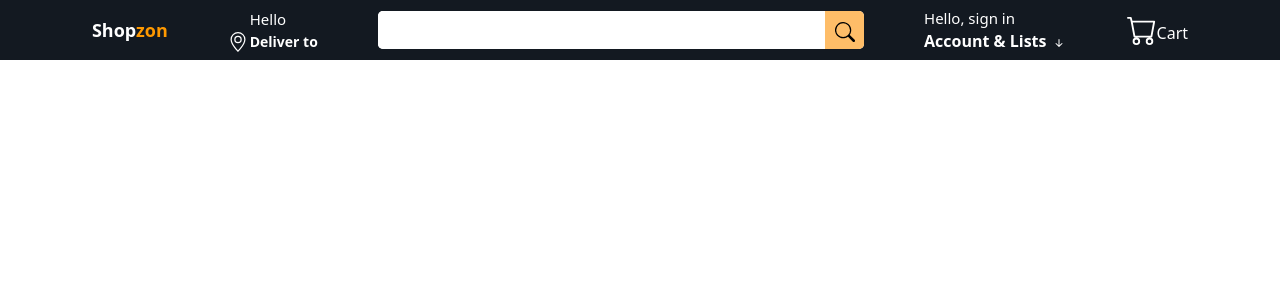
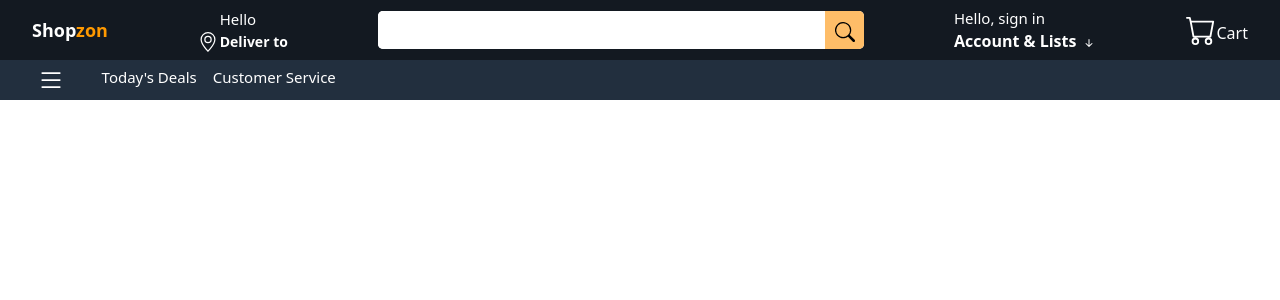
Before and after one commit to mAbdeen9/React-E-Commerce, a React (Create React App) app: page / in a window 1280 px wide. Shown: the top 300 px of the page. Built offline with nearby package versions, Linux system fonts and the light colour scheme; no server answers.

Commit message:
adding second nav header

```diff
--- a/src/components/Header/Header.jsx
+++ b/src/components/Header/Header.jsx
@@ -47,7 +47,6 @@ function Header() {
   return (
     <Fragment>
       {/* -- Start Mobile -- */}
-      <div className={classes.mobile__header}>
       <div
         style={{ display: mobileNavClass }}
         className={classes.mobile__sidenav}
@@ -88,6 +87,7 @@ function Header() {
           <XLg color="white" fontWeight="bold" size="30px" />
         </div>
       </div>
+      <div className={classes.mobile__header}>
         <div className={classes.header__mobile}>
           <div>
             <span onClick={mobileNavHandler} className={classes.mobile__burger}>
@@ -161,6 +161,19 @@ function Header() {
             <Cart color="white" fontSize="30px" /> <span>Cart</span>
           </div>
         </div>
+        <div className={classes.bg__down}>
+          <div>
+            <span onClick={mobileNavHandler} className={classes.mobile__burger}>
+              <List color="white" size={"28px"} />
+            </span>
+          </div>
+          <div>
+            <ul>
+              <li>Today's Deals</li>
+              <li>Customer Service</li>
+            </ul>
+          </div>
+        </div>
       </div>
     </Fragment>
   );
--- a/src/components/Header/Header.module.css
+++ b/src/components/Header/Header.module.css
@@ -188,7 +188,7 @@
   width: 100%;
   height: 60px;
   background-color: #131921;
-  justify-content: space-evenly;
+  justify-content: space-between;
   align-items: center;
   padding: 0 2rem;
 }
@@ -263,12 +263,44 @@
   cursor: pointer;
 }
 
+.bg__down {
+  display: flex;
+  justify-content: flex-start;
+  align-items: center;
+  width: 100%;
+  height: 40px;
+  padding: 0 2rem;
+  color: #ffff;
+  background-color: #222f3e;
+  overflow: hidden;
+}
+
+.bg__down ul {
+  list-style: none;
+  display: flex;
+  justify-content: center;
+  align-items: center;
+  gap: 1rem;
+}
+
+.bg__down ul li {
+  margin-top: 10px;
+  cursor: pointer;
+  font-size: 15px;
+}
+
 @media screen and (min-width: 787px) {
   .mobile__header {
     display: none;
   }
   .bg__header {
     display: block;
+  }
+  .rightbar {
+    width: 30%;
+  }
+  .leftbar {
+    width: 70%;
   }
 }
 
@@ -277,3 +309,16 @@
     padding: 0;
   }
 }
+
+@media screen and (min-width: 1300px) {
+  .bg__search {
+    width: 60%;
+  }
+  .bg__serachbar input {
+    width: 95%;
+  }
+
+  .bg__serachbar button {
+    width: 5%;
+  }
+}
```
Lines whose indentation alone changed are shown as unchanged.
